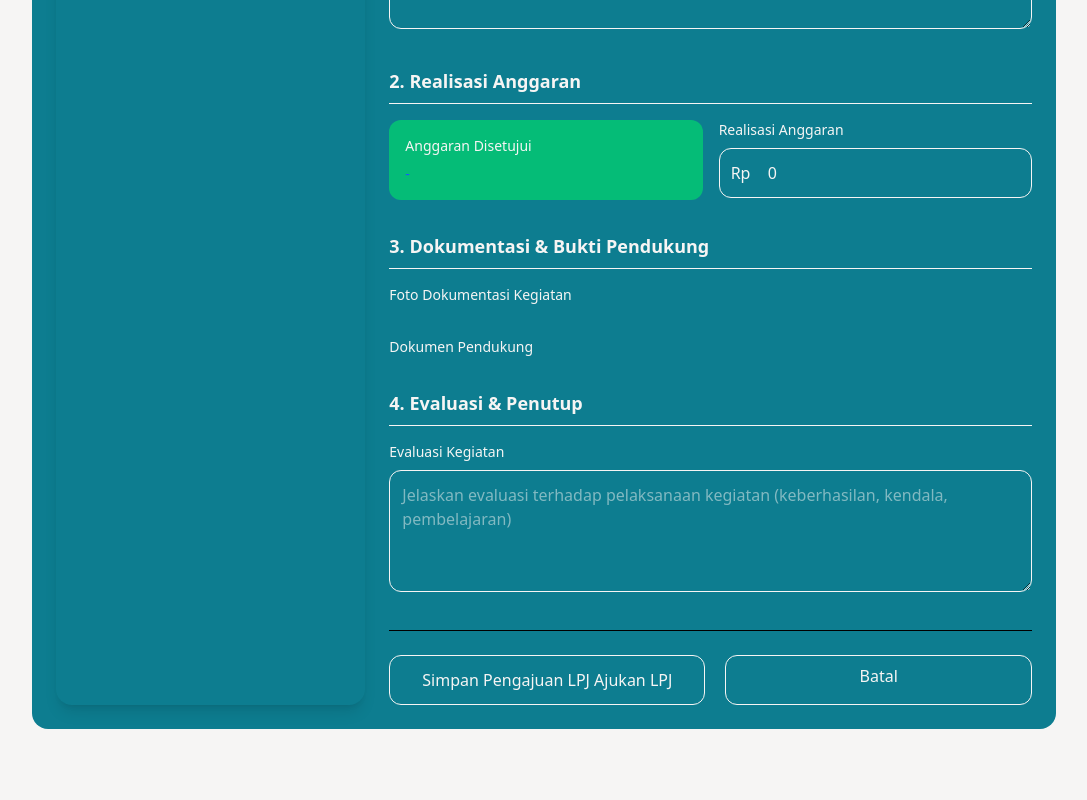
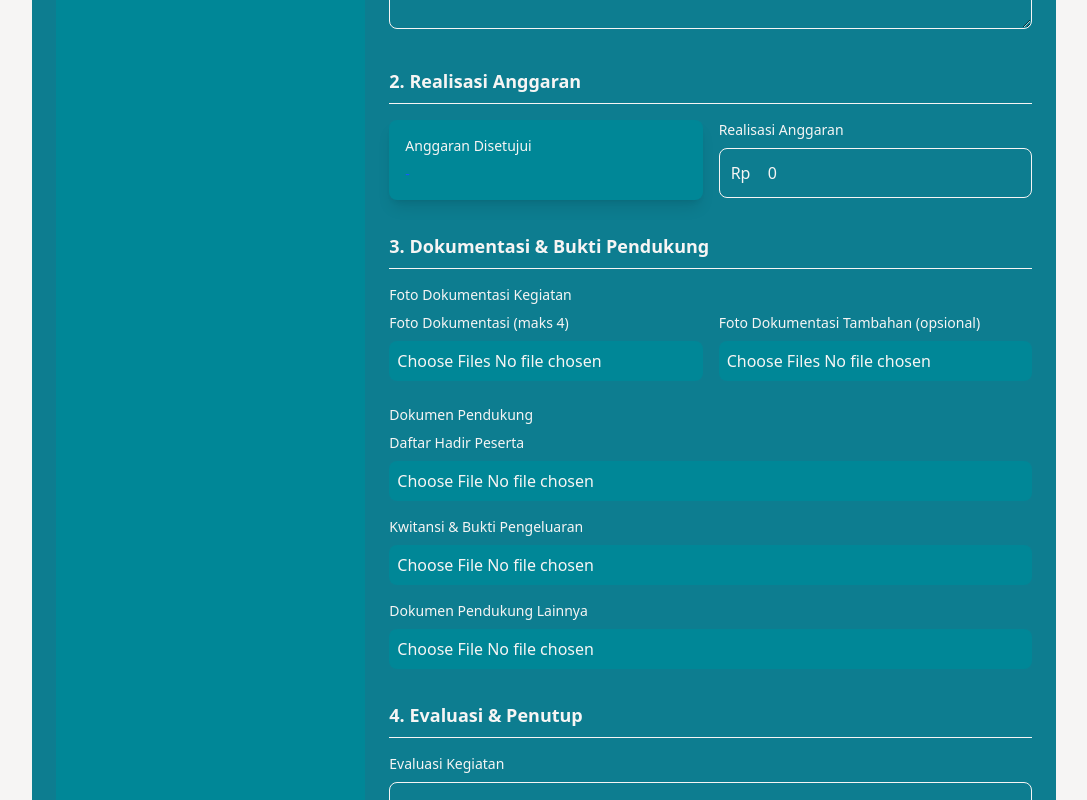
Before and after one commit to Muhvinlah/department-activity-funding-management-system, a Vue app in the folder frontend/: page /app/lpj in a window 1280 px wide. Shown: the part 620-1420 px from the top of the page, without its empty margins (96-1183 px from the left). Before the commit the page ends 1381 px from the top, so only its background shows below. Built offline with nearby package versions, Linux system fonts and the light colour scheme; no server answers; a web font is replaced by a local one.

Commit message:
Add file upload functionality for LPJ and TOR submissions;

```diff
--- a/frontend/src/views/submitLPJ.vue
+++ b/frontend/src/views/submitLPJ.vue
@@ -12,7 +12,7 @@
         <!-- Main Content -->
         <form @submit.prevent="handleSubmit" class="bg-[#0D7D90] rounded-2xl p-6 grid grid-cols-1 lg:grid-cols-3 gap-6">
             <!-- Left Column - TOR Information -->
-            <div class="lg:col-span-1 shadow-lg rounded-2xl">
+            <div class="lg:col-span-1 bg-[#008797]">
                 <div class="rounded-2xl p-6 sticky top-6">
                     <h2 class="text-lg font-semibold text-[#F6F5F4] mb-4">Informasi TOR</h2>
 
@@ -26,7 +26,7 @@
                         v-model.number="form.tor_id"
                         @blur="validateField('tor_id')"
                         @change="validateField('tor_id')"
-                        class="w-full p-3 border border-[#F6F5F4] text-[#F6F5F4] rounded-xl focus:outline-none focus:ring-2 focus:ring-[#F6F5F4] focus:border-transparent"
+                        class="w-full p-3 border border-[#F6F5F4] text-[#F6F5F4] rounded-lg focus:outline-none focus:ring-2 focus:ring-[#F6F5F4] focus:border-transparent"
                     >
                         <option value="">-- Pilih TOR --</option>
                         <option
@@ -86,7 +86,7 @@
                             id="actual_date"
                             type="date"
                             v-model="form.actual_date"
-                            class="w-full p-3 text-[#F6F5F4] border border-[#F6F5F4] rounded-xl focus:outline-none focus:ring-2 focus:ring-[#F6F5F4] focus:border-transparent"
+                            class="w-full p-3 text-[#F6F5F4] border border-[#F6F5F4] rounded-lg focus:outline-none focus:ring-2 focus:ring-[#F6F5F4] focus:border-transparent"
                             >
                         </div>
                         <div>
@@ -99,7 +99,7 @@
                             @blur="validateField('activity_result')"
                             rows="4"
                             placeholder="Jelaskan secara detail hasil yang dicapai dari kegiatan ini"
-                            class="w-full p-3 text-[#F6F5F4] border border-[#F6F5F4] rounded-xl focus:outline-none focus:ring-2 focus:ring-[#F6F5F4] focus:border-transparent"
+                            class="w-full p-3 text-[#F6F5F4] border border-[#F6F5F4] rounded-lg focus:outline-none focus:ring-2 focus:ring-[#F6F5F4] focus:border-transparent"
                             ></textarea>
                         </div>
                     </div>
@@ -113,7 +113,7 @@
 
                 <div class="space-y-4">
                 <div class="grid grid-cols-1 md:grid-cols-2 gap-4">
-                    <div class="bg-[#03D26F]/75 p-4 rounded-xl">
+                    <div class="bg-[#008797] p-4 rounded-lg shadow-lg">
                         <h3 class="text-sm font-medium text-[#F6F5F4] mb-2">Anggaran Disetujui</h3>
                         <p class="text-lg font-bold text-[#F6F5F4]" v-if="selectedTor">
                         Rp {{ selectedTor.budget_submitted?.toLocaleString('id-ID') }}
@@ -136,13 +136,13 @@
                             type="number"
                             min="1"
                             placeholder="0"
-                            class="w-full pl-12 p-3 text-[#F6F5F4] border border-[#F6F5F4] rounded-xl focus:outline-none focus:ring-2 focus:ring-[#F6F5F4] focus:border-transparent"
+                            class="w-full pl-12 p-3 text-[#F6F5F4] border border-[#F6F5F4] rounded-lg focus:outline-none focus:ring-2 focus:ring-[#F6F5F4] focus:border-transparent"
                             >
                         </div>
                     </div>
                 </div>
 
-                <div v-if="selectedTor && form.budget_used" class="p-4 rounded-xl">
+                <div v-if="selectedTor && form.budget_used" class="p-4 rounded-lg shadow-lg bg-[#008797]">
                     <div class="flex justify-between items-center">
                         <span class="text-sm font-medium text-[#F6F5F4]">Selisih Anggaran:</span>
                         <span
@@ -171,26 +171,16 @@
                             Foto Dokumentasi Kegiatan
                         </label>
                         <div class="grid grid-cols-1 md:grid-cols-2 gap-4">
-                            <!-- <FileUpload
-                            label="Foto 1 (Utama)"
-                            @file-selected="handleFileUpload('foto_1', $event)"
-                            accept="image/*"
-                            />
-                            <FileUpload
-                            label="Foto 2"
-                            @file-selected="handleFileUpload('foto_2', $event)"
-                            accept="image/*"
-                            />
-                            <FileUpload
-                            label="Foto 3"
-                            @file-selected="handleFileUpload('foto_3', $event)"
-                            accept="image/*"
-                            />
-                            <FileUpload
-                            label="Foto 4"
-                            @file-selected="handleFileUpload('foto_4', $event)"
-                            accept="image/*"
-                            /> -->
+                          <div>
+                            <label class="block text-sm font-medium text-[#F6F5F4] mb-2">Foto Dokumentasi (maks 4)</label>
+                            <input type="file" accept="image/*" multiple @change="handleFileUpload('photos', $event)" class="w-full p-2 text-[#F6F5F4] bg-[#008797] rounded-lg" />
+                            <p v-if="attachments.photos && attachments.photos.length" class="mt-2 text-xs text-[#F6F5F4]">{{ attachments.photos.length }} file(s) dipilih</p>
+                          </div>
+                          <div>
+                            <label class="block text-sm font-medium text-[#F6F5F4] mb-2">Foto Dokumentasi Tambahan (opsional)</label>
+                            <input type="file" accept="image/*" multiple @change="handleFileUpload('photos_additional', $event)" class="w-full p-2 text-[#F6F5F4] bg-[#008797] rounded-lg" />
+                            <p v-if="attachments.photos_additional && attachments.photos_additional.length" class="mt-2 text-xs text-[#F6F5F4]">{{ attachments.photos_additional.length }} file(s) dipilih</p>
+                          </div>
                         </div>
                     </div>
 
@@ -200,21 +190,21 @@
                             Dokumen Pendukung
                         </label>
                         <div class="space-y-4">
-                        <!-- <FileUpload
-                        label="Daftar Hadir Peserta"
-                        @file-selected="handleFileUpload('daftar_hadir', $event)"
-                        accept=".pdf,.doc,.docx"
-                        />
-                        <FileUpload
-                        label="Kwitansi & Bukti Pengeluaran"
-                        @file-selected="handleFileUpload('bukti_pengeluaran', $event)"
-                        accept=".pdf,.jpg,.jpeg,.png"
-                        />
-                        <FileUpload
-                        label="Dokumen Pendukung Lainnya"
-                        @file-selected="handleFileUpload('dokumen_lainnya', $event)"
-                        accept=".pdf,.doc,.docx,.jpg,.jpeg,.png"
-                        /> -->
+                        <div>
+                          <label class="block text-sm font-medium text-[#F6F5F4] mb-2">Daftar Hadir Peserta</label>
+                          <input type="file" accept=".pdf,.doc,.docx" @change="handleFileUpload('daftar_hadir', $event)" class="w-full p-2 text-[#F6F5F4] bg-[#008797] rounded-lg" />
+                          <p v-if="attachments.daftar_hadir" class="mt-1 text-xs text-[#F6F5F4]">✓ {{ attachments.daftar_hadir.name }}</p>
+                        </div>
+                        <div>
+                          <label class="block text-sm font-medium text-[#F6F5F4] mb-2">Kwitansi & Bukti Pengeluaran</label>
+                          <input type="file" accept=".pdf,.jpg,.jpeg,.png" @change="handleFileUpload('bukti_pengeluaran', $event)" class="w-full p-2 text-[#F6F5F4] bg-[#008797] rounded-lg" />
+                          <p v-if="attachments.bukti_pengeluaran" class="mt-1 text-xs text-[#F6F5F4]">✓ {{ attachments.bukti_pengeluaran.name }}</p>
+                        </div>
+                        <div>
+                          <label class="block text-sm font-medium text-[#F6F5F4] mb-2">Dokumen Pendukung Lainnya</label>
+                          <input type="file" accept=".pdf,.doc,.docx,.jpg,.jpeg,.png" @change="handleFileUpload('dokumen_lainnya', $event)" class="w-full p-2 text-[#F6F5F4] bg-[#008797] rounded-lg" />
+                          <p v-if="attachments.dokumen_lainnya" class="mt-1 text-xs text-[#F6F5F4]">✓ {{ attachments.dokumen_lainnya.name }}</p>
+                        </div>
                         </div>
                     </div>
                 </div>
@@ -237,7 +227,7 @@
                         @blur="validateField('activity_evaluation')"
                         rows="4"
                         placeholder="Jelaskan evaluasi terhadap pelaksanaan kegiatan (keberhasilan, kendala, pembelajaran)"
-                        class="w-full p-3 text-[#F6F5F4] border border-[#F6F5F4] rounded-xl focus:outline-none focus:ring-2 focus:ring-[#F6F5F4] focus:border-transparent"
+                        class="w-full p-3 text-[#F6F5F4] border border-[#F6F5F4] rounded-lg focus:outline-none focus:ring-2 focus:ring-[#F6F5F4] focus:border-transparent"
                         ></textarea>
                     </div>
                 </div>
@@ -247,7 +237,7 @@
             <div class="flex justify-between space-x-5 pt-6 border-t">
                 <button
                 type="submit"
-                class="px-8 py-3 text-[#F6F5F4] border border-[#F6F5F4] rounded-xl hover:bg-[#03D26F]/75 transition-colors focus:outline-none disabled:opacity-50 disabled:cursor-not-allowed"
+                class="px-8 py-3 text-[#F6F5F4] border border-[#F6F5F4] rounded-lg hover:bg-[#03D26F] transition-colors focus:outline-none focus:ring-2 focus:ring-[#F6F5F4] disabled:opacity-50 disabled:cursor-not-allowed"
                 >
                     <span v-if="!loading">Simpan Pengajuan LPJ</span>
                     <span v-else>Menyimpan...</span>
@@ -255,7 +245,7 @@
                 </button>
                 <router-link
                 to="/app/home"
-                class="flex-1 px-4 py-2 text-[#F6F5F4] border border-[#F6F5F4] rounded-xl hover:bg-[#D80300]/75 hover:text-[#F6F5F4] text-center transition-colors"
+                class="flex-1 px-4 py-2 border border-[#F6F5F4] text-[#F6F5F4] rounded-lg hover:bg-[#D80300] hover:text-[#F6F5F4] text-center transition-colors"
                 >
                 Batal
                 </router-link>
@@ -287,6 +277,19 @@ const loading = ref(false);
 const successMessage = ref('');
 const errorMessage = ref('');
 const approvedTors = ref<any[]>([]);
+const attachments = ref<{
+  photos: File[] | null;
+  photos_additional: File[] | null;
+  daftar_hadir: File | null;
+  bukti_pengeluaran: File | null;
+  dokumen_lainnya: File | null;
+}>({
+  photos: null,
+  photos_additional: null,
+  daftar_hadir: null,
+  bukti_pengeluaran: null,
+  dokumen_lainnya: null,
+});
 
 const selectedTor = computed(() => {
   return approvedTors.value.find((t) => t.tor_id === form.value.tor_id);
@@ -310,6 +313,10 @@ const validateField = (field: keyof LpjData) => {
   }
   if (field === 'budget_used' && (value as number) < 0) {
     errors.value[field] = ['Anggaran harus lebih besar dari atau sama dengan 0'];
+  }
+  // Ensure TOR is selected
+  if (field === 'tor_id' && !form.value.tor_id) {
+    errors.value[field] = ['Silakan pilih TOR yang disetujui'];
   }
 };
 
@@ -352,11 +359,49 @@ const handleSubmit = async () => {
     return;
   }
 
+  // Ensure selected TOR exists and is approved
+  if (!selectedTor.value) {
+    errorMessage.value = 'TOR yang dipilih tidak valid atau belum disetujui';
+    return;
+  }
+
   loading.value = true;
   successMessage.value = '';
   errorMessage.value = '';
 
-  const response = await lpjService.createLpj(form.value);
+  // If there are file attachments, submit as multipart/form-data
+  const hasFiles = (
+    (attachments.value.photos && attachments.value.photos.length > 0) ||
+    (attachments.value.photos_additional && attachments.value.photos_additional.length > 0) ||
+    !!attachments.value.daftar_hadir ||
+    !!attachments.value.bukti_pengeluaran ||
+    !!attachments.value.dokumen_lainnya
+  );
+
+  let response;
+  if (hasFiles) {
+    const formData = new FormData();
+    formData.append('tor_id', String(form.value.tor_id));
+    formData.append('activity_result', form.value.activity_result);
+    formData.append('activity_evaluation', form.value.activity_evaluation);
+    formData.append('actual_date', form.value.actual_date);
+    formData.append('budget_used', String(form.value.budget_used));
+
+    // photos (multiple)
+    if (attachments.value.photos && Array.isArray(attachments.value.photos)) {
+      (attachments.value.photos as File[]).forEach((f) => formData.append('photos[]', f));
+    }
+    if (attachments.value.photos_additional && Array.isArray(attachments.value.photos_additional)) {
+      (attachments.value.photos_additional as File[]).forEach((f) => formData.append('photos_additional[]', f));
+    }
+    if (attachments.value.daftar_hadir) formData.append('daftar_hadir', attachments.value.daftar_hadir as File);
+    if (attachments.value.bukti_pengeluaran) formData.append('bukti_pengeluaran', attachments.value.bukti_pengeluaran as File);
+    if (attachments.value.dokumen_lainnya) formData.append('dokumen_lainnya', attachments.value.dokumen_lainnya as File);
+
+    response = await lpjService.createLpjWithFiles(formData);
+  } else {
+    response = await lpjService.createLpj(form.value);
+  }
 
   loading.value = false;
 
@@ -372,6 +417,18 @@ const handleSubmit = async () => {
     } else {
       errorMessage.value = response.message || 'Terjadi kesalahan saat membuat LPJ';
     }
+  }
+};
+
+const handleFileUpload = (fieldName: string, event: Event) => {
+  const input = event.target as HTMLInputElement;
+  if (!input || !input.files) return;
+  const key = fieldName as keyof typeof attachments.value;
+  if (input.multiple) {
+    const files = Array.from(input.files);
+    (attachments.value as any)[key] = files;
+  } else {
+    (attachments.value as any)[key] = input.files[0] ?? null;
   }
 };
 
--- a/frontend/src/views/submitTOR.vue
+++ b/frontend/src/views/submitTOR.vue
@@ -159,11 +159,64 @@
               type="text"
               class="w-full px-4 py-2 bg-[#F6F5F4] border rounded-lg focus:outline-none focus:ring-2 focus:ring-[#F6F5F4]/50"
               :class="errors.pic ? 'border-[#D80300]' : 'border-[#F6F5F4]'"
-              placeholder="Nama PIC"
+              placeholder="Nama mahasiswa (Penanggung Jawab)"
             />
             <p v-if="errors.pic" class="mt-1 text-xs text-[#D80300]">
               {{ errors.pic[0] }}
             </p>
+          </div>
+        </div>
+
+        <!-- File Upload Section -->
+        <div class="border-t border-[#F6F5F4] pt-6">
+          <h3 class="text-lg font-semibold text-[#F6F5F4] mb-4">File Pendukung</h3>
+
+          <!-- RAB Upload -->
+          <div class="mb-4">
+            <label for="rab_file" class="block text-sm font-medium text-[#F6F5F4] mb-2">
+              Rencana Anggaran Belanja (RAB) <span class="text-[#D80300]">*</span>
+            </label>
+            <input
+              id="rab_file"
+              type="file"
+              accept=".xlsx,.xls,.pdf"
+              @change="handleFileUpload('rab', $event)"
+              class="w-full px-4 py-2 bg-[#F6F5F4] border border-[#F6F5F4] rounded-lg text-[#0D7D90] file:bg-[#03D26F] file:text-[#0D7D90] file:border-none file:px-3 file:py-1 file:rounded file:cursor-pointer"
+            />
+            <p class="mt-1 text-xs text-[#F6F5F4]">Format: XLSX, XLS, PDF (max 25MB)</p>
+            <p v-if="attachments.rab" class="mt-1 text-xs text-[#03D26F]">✓ {{ attachments.rab.name }}</p>
+          </div>
+
+          <!-- Supporting Documents -->
+          <div>
+            <label for="supporting_file" class="block text-sm font-medium text-[#F6F5F4] mb-2">
+              Dokumen Pendukung Lainnya
+            </label>
+            <input
+              id="supporting_file"
+              type="file"
+              accept=".pdf,.doc,.docx,.jpg,.jpeg,.png"
+              @change="handleFileUpload('supporting', $event)"
+              class="w-full px-4 py-2 bg-[#F6F5F4] border border-[#F6F5F4] rounded-lg text-[#0D7D90] file:bg-[#03D26F] file:text-[#0D7D90] file:border-none file:px-3 file:py-1 file:rounded file:cursor-pointer"
+            />
+            <p class="mt-1 text-xs text-[#F6F5F4]">Format: PDF, DOC, DOCX, JPG, PNG (max 25MB)</p>
+            <p v-if="attachments.supporting" class="mt-1 text-xs text-[#03D26F]">✓ {{ attachments.supporting.name }}</p>
+          </div>
+        </div>
+
+        <!-- Comments/Revision Notes Section -->
+        <div class="border-t border-[#F6F5F4] pt-6">
+          <h3 class="text-lg font-semibold text-[#F6F5F4] mb-4">Catatan Tambahan</h3>
+          <div>
+            <label for="comments" class="block text-sm font-medium text-[#F6F5F4] mb-2">
+              Catatan/Keterangan (Opsional)
+            </label>
+            <textarea
+              id="comments"
+              v-model="comments"
+              class="w-full px-4 py-2 bg-[#F6F5F4] border border-[#F6F5F4] rounded-lg focus:outline-none focus:ring-2 focus:ring-[#F6F5F4]/50 h-20"
+              placeholder="Tambahkan catatan atau informasi penting lainnya"
+            ></textarea>
           </div>
         </div>
 
@@ -262,6 +315,11 @@ const successMessage = ref('');
 const errorMessage = ref('');
 const categories = ref<any[]>([]);
 const budgets = ref<any[]>([]);
+const attachments = ref<Record<string, File | null>>({
+  rab: null,
+  supporting: null,
+});
+const comments = ref('');
 
 const validateField = (field: keyof TorData) => {
   // Clear previous errors for this field
@@ -273,6 +331,9 @@ const validateField = (field: keyof TorData) => {
   if (field === 'activity_name' && !value) {
     errors.value[field] = ['Nama kegiatan harus diisi'];
   }
+  if (field === 'pic' && !value) {
+    errors.value[field] = ['PIC harus dipilih'];
+  }
   if (field === 'budget_submitted' && (value as number) < 0) {
     errors.value[field] = ['Anggaran harus lebih besar dari 0'];
   }
@@ -280,6 +341,13 @@ const validateField = (field: keyof TorData) => {
     if (new Date(form.value.start_date) > new Date(form.value.end_date)) {
       errors.value['end_date'] = ['Tanggal selesai harus setelah tanggal mulai'];
     }
+  }
+};
+
+const handleFileUpload = (fieldName: string, event: Event) => {
+  const input = event.target as HTMLInputElement;
+  if (input.files && input.files[0]) {
+    attachments.value[fieldName] = input.files[0];
   }
 };
 
```
Also changed, not shown: frontend/src/services/lpjService.ts (+36 -0 lines). Lines whose indentation alone changed are shown as unchanged.
